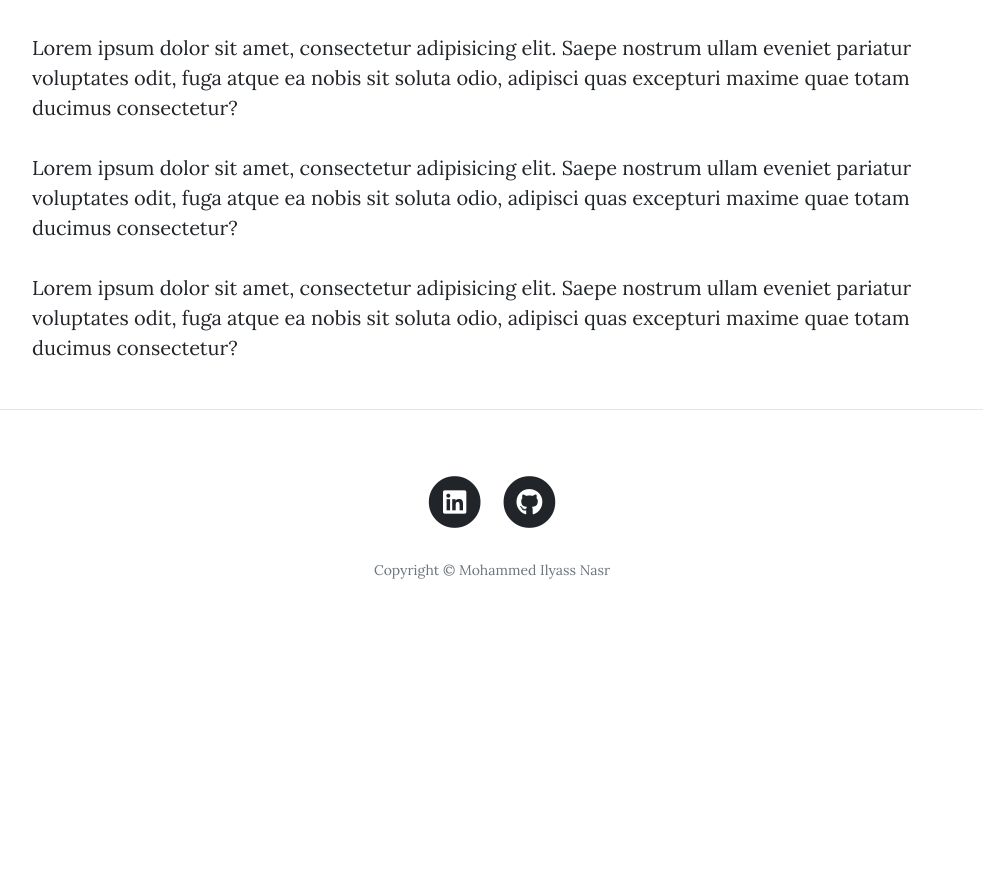
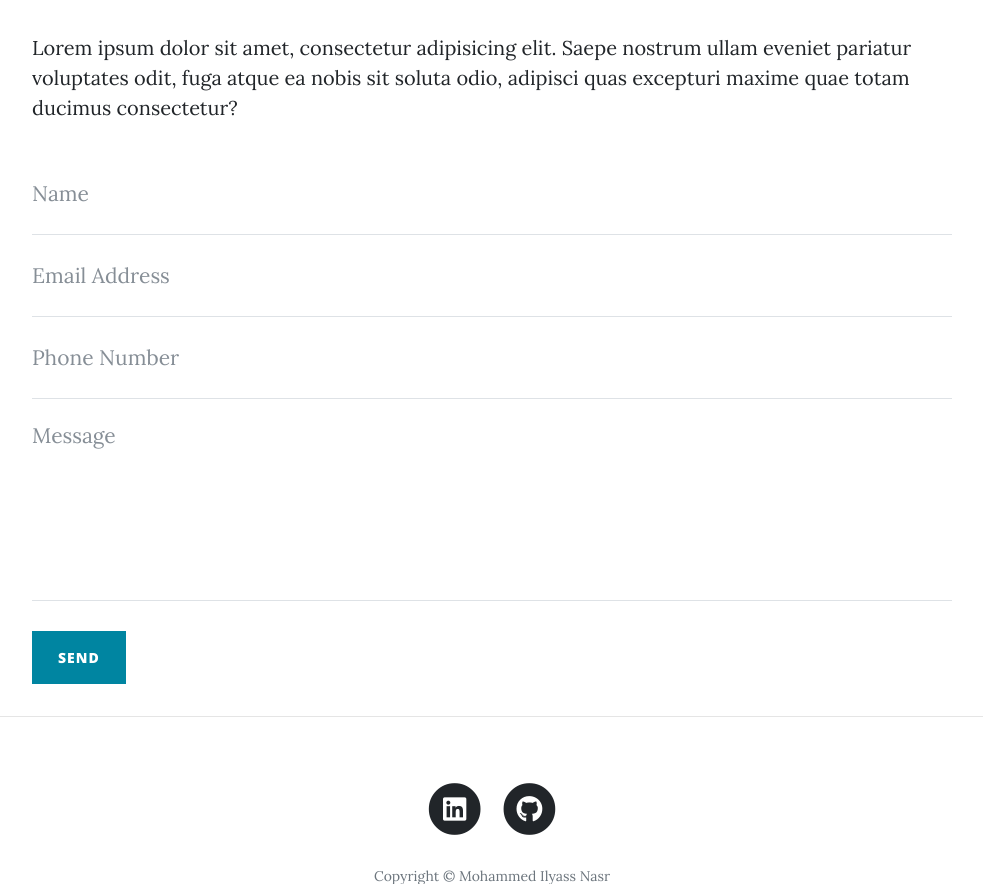
Before and after one commit to Z3U2/gatsby-blog-portfolio, a Gatsby site: page /contact in a window 1280 px wide. Shown: the part 579-1463 px from the top of the page, without its empty margins (148-1131 px from the left). Before the commit the page ends 1225 px from the top, so only its background shows below. Built offline with nearby package versions, Linux system fonts and the light colour scheme; Gatsby itself is replaced by a stand-in of ours.

Commit message:
Add contact page form

```diff
--- a/src/pages/contact.js
+++ b/src/pages/contact.js
@@ -23,18 +23,41 @@
                 fuga atque ea nobis sit soluta odio, adipisci quas excepturi
                 maxime quae totam ducimus consectetur?
             </p>
-            <p>
-                Lorem ipsum dolor sit amet, consectetur adipisicing elit.
-                Saepe nostrum ullam eveniet pariatur voluptates odit,
-                fuga atque ea nobis sit soluta odio, adipisci quas excepturi
-                maxime quae totam ducimus consectetur?
-            </p>
-            <p>
-                Lorem ipsum dolor sit amet, consectetur adipisicing elit.
-                Saepe nostrum ullam eveniet pariatur voluptates odit,
-                fuga atque ea nobis sit soluta odio, adipisci quas excepturi
-                maxime quae totam ducimus consectetur?
-            </p>
+            <form name="sentMessage" id="contactForm" novalidate>
+                <div class="control-group">
+                    <div class="form-group floating-label-form-group controls">
+                        <label>Name</label>
+                        <input type="text" class="form-control" placeholder="Name" id="name" required data-validation-required-message="Please enter your name." />
+                        <p class="help-block text-danger"></p>
+                    </div>
+                </div>
+                <div class="control-group">
+                    <div class="form-group floating-label-form-group controls">
+                        <label>Email Address</label>
+                        <input type="email" class="form-control" placeholder="Email Address" id="email" required data-validation-required-message="Please enter your email address." />
+                        <p class="help-block text-danger"></p>
+                    </div>
+                </div>
+                <div class="control-group">
+                    <div class="form-group col-xs-12 floating-label-form-group controls">
+                        <label>Phone Number</label>
+                        <input type="tel" class="form-control" placeholder="Phone Number" id="phone" required data-validation-required-message="Please enter your phone number." />
+                        <p class="help-block text-danger"></p>
+                    </div>
+                </div>
+                <div class="control-group">
+                    <div class="form-group floating-label-form-group controls">
+                        <label>Message</label>
+                        <textarea rows="5" class="form-control" placeholder="Message" id="message" required data-validation-required-message="Please enter a message."></textarea>
+                        <p class="help-block text-danger"></p>
+                    </div>
+                </div>
+                <br />
+                <div id="success"></div>
+                <div class="form-group">
+                    <button type="submit" class="btn btn-primary" id="sendMessageButton">Send</button>
+                </div>
+            </form>
         </Container>
     </Layout>
 )
```
